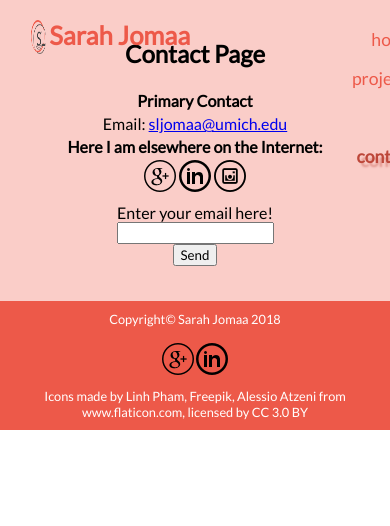
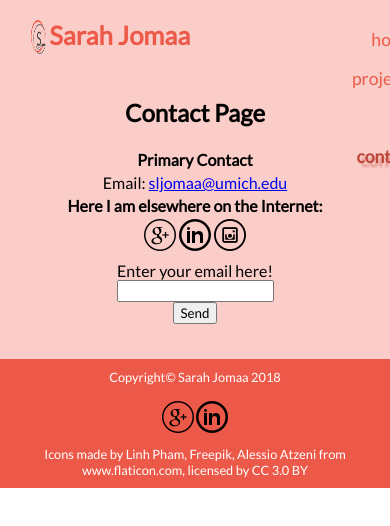
Before and after one commit to itsfriday19/ICE, a plain HTML site: page Portfolio/contact.html in a window 390 px wide. Drawn offline with Linux system fonts and the light colour scheme.

Commit message:
Add files via upload

```diff
--- a/Portfolio/css/main.css
+++ b/Portfolio/css/main.css
@@ -441,6 +441,9 @@ nav ul li a {
 
 /*--- Tablet View ---*/
 @media (max-width: 768px) {
+	.contact_content {
+		padding-top: 20%;
+	}
 
 }
 
```
